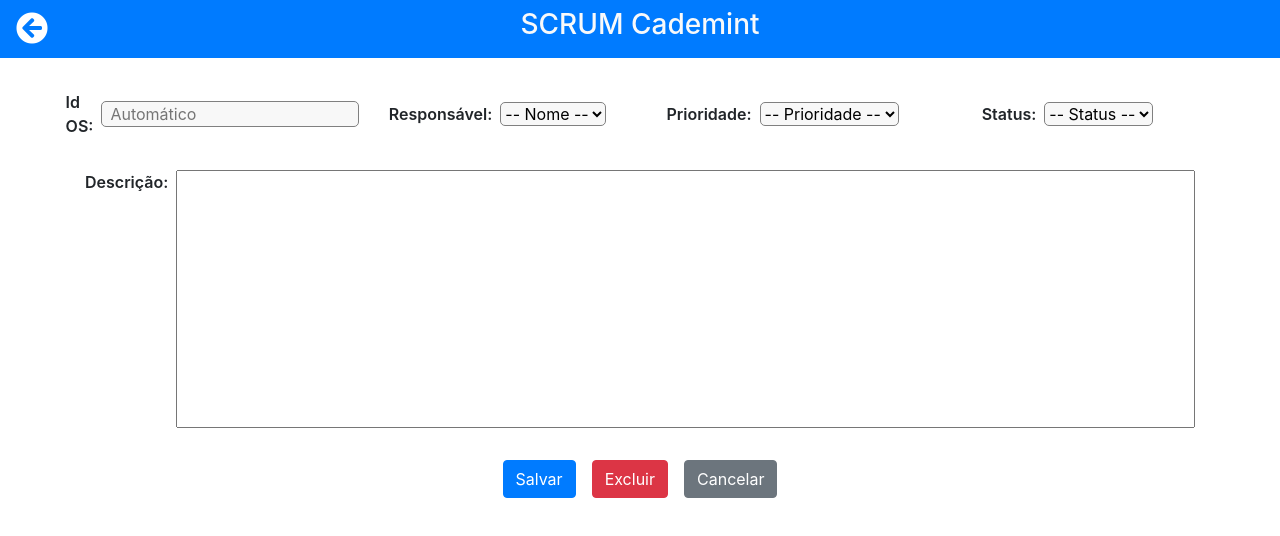
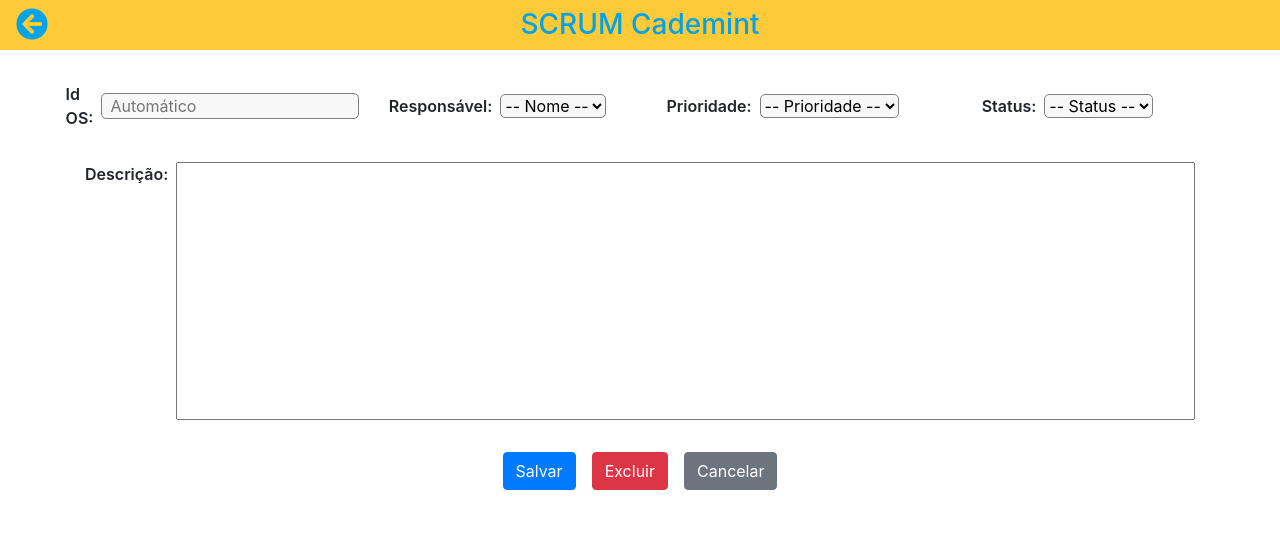
Before and after one commit to saymon-felipe/cademint-old, a plain HTML site: page os-editar.html in a window 1280 px wide. Drawn offline with nearby package versions, Linux system fonts and the light colour scheme.

Commit message:
Alterações visuais

```diff
--- a/css/style.css
+++ b/css/style.css
@@ -1,3 +1,17 @@
+:root {
+    --yellow: #FFCA37!important;
+    --blue: #00A2E8!important;
+}
+
+.bg-primary {
+    background: var(--yellow)!important;
+}
+
+.page-title {
+    color: var(--blue)!important;
+    margin: 0!important;
+}
+
 * {
     margin: 0;
     padding: 0;
@@ -182,12 +196,11 @@ nav {
 }
 
 nav i {
-    color: white;
+    color: var(--blue)!important;
     position: absolute;
     font-size: 2rem;
     left: 0;
     margin-left: 1rem;
-    bottom: 23%
 }
 
 .new-os {
--- a/os-editar.html
+++ b/os-editar.html
@@ -13,7 +13,7 @@
     <nav class="bg-primary py-2">
         <a href="index.html"><i class="fas fa-arrow-circle-left"></i></a>
         <div class="container d-flex justify-content-center">
-            <h3 class="text-light">SCRUM Cademint</h3>
+            <h3 class="page-title">SCRUM Cademint</h3>
         </div>
     </nav>
     <section class="container">
```
Also changed, not shown: index.html (+3 -1 lines), img/scrum-icon.png (added).
